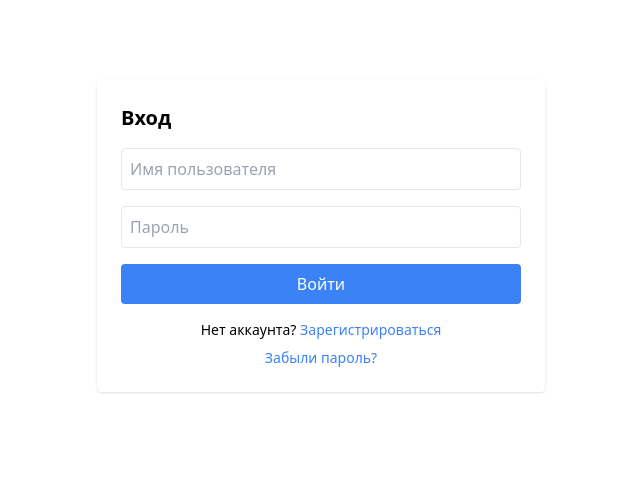
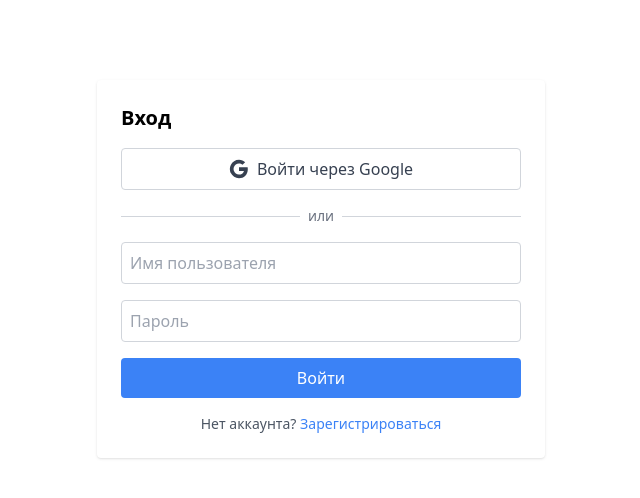
Before and after one commit to AlekseiCherniaev/expences_tracker_front, a React (Create React App) app: page /login in a window 1280 px wide. Shown: the top 498 px of the page, without its empty margins (319-959 px from the left). Built offline with nearby package versions, Linux system fonts and the light colour scheme.

Commit message:
feat: add third party auth

```diff
--- a/src/App.tsx
+++ b/src/App.tsx
@@ -8,6 +8,7 @@ import ResetPassword from './pages/ResetPassword';
 import Me from './pages/Me';
 import ResetPasswordConfirm from './pages/ResetPasswordConfirm';
 import CheckEmail from './pages/CheckEmail';
+import OAuthCallback from './pages/OAuthCallback';
 import Home from './pages/Home';
 
 function App() {
@@ -22,6 +23,7 @@ function App() {
           <Route path="/reset-password" element={<ResetPasswordConfirm />} />
           <Route path="/check-email" element={<CheckEmail />} />
           <Route path="/verify-email" element={<VerifyEmail />} />
+          <Route path="/oauth/callback" element={<OAuthCallback />} />
           <Route
             path="/"
             element={
--- a/src/context/AuthContext.tsx
+++ b/src/context/AuthContext.tsx
@@ -69,7 +69,16 @@ export const AuthProvider = ({ children }: { children: ReactNode }) => {
   useEffect(() => {
   const initAuth = async () => {
     try {
+      const urlParams = new URLSearchParams(window.location.search);
+      const accessTokenFromUrl = urlParams.get('access_token');
+
+      if (accessTokenFromUrl) {
+        setAccessToken(accessTokenFromUrl);
+        window.history.replaceState({}, '', window.location.pathname);
+      } else {
         await refreshToken();
+      }
+
       await refreshUser();
     } catch {
       setUser(null);
@@ -78,7 +87,6 @@ export const AuthProvider = ({ children }: { children: ReactNode }) => {
 
   initAuth();
 }, []);
-
   return (
     <AuthContext.Provider
       value={{ user, loginUser, registerUser, logoutUser, refreshUser }}
--- a/src/pages/Login.tsx
+++ b/src/pages/Login.tsx
@@ -1,14 +1,38 @@
-import { useState } from 'react';
+import { useState, useEffect } from 'react';
 import { useAuth } from '../context/AuthContext';
-import { useNavigate } from 'react-router-dom';
+import { useNavigate, useSearchParams } from 'react-router-dom';
 
 export default function Login() {
   const { loginUser } = useAuth();
   const navigate = useNavigate();
+  const [searchParams] = useSearchParams();
 
   const [username, setUsername] = useState('');
   const [password, setPassword] = useState('');
   const [error, setError] = useState<string | null>(null);
+
+  useEffect(() => {
+    const oauthError = searchParams.get('error');
+
+    if (oauthError) {
+      switch (oauthError) {
+        case 'oauth_cancelled':
+          setError('Авторизация через Google была отменена');
+          break;
+        case 'access_denied':
+          setError('Вы не предоставили доступ к вашему аккаунту Google');
+          break;
+        case 'oauth_failed':
+          setError('Ошибка авторизации через Google. Попробуйте еще раз.');
+          break;
+        default:
+          setError('Произошла ошибка при авторизации через Google');
+      }
+
+      const newUrl = window.location.pathname;
+      window.history.replaceState({}, '', newUrl);
+    }
+  }, [searchParams]);
 
   const handleSubmit = async (e: React.FormEvent) => {
     e.preventDefault();
@@ -21,45 +45,73 @@ export default function Login() {
     }
   };
 
+  const handleGoogleLogin = () => {
+    setError(null);
+    window.location.href = '/api/oauth/login-google';
+  };
+
   return (
     <div className="max-w-md mx-auto mt-20 p-6 bg-white rounded shadow">
       <h1 className="text-xl font-bold mb-4">Вход</h1>
-      {error && <p className="text-red-500 mb-2">{error}</p>}
+
+      {error && (
+        <div className="mb-4 p-3 bg-red-50 border border-red-200 rounded">
+          <p className="text-red-700 text-sm">{error}</p>
+        </div>
+      )}
+
+      <button
+        type="button"
+        onClick={handleGoogleLogin}
+        className="w-full bg-white border border-gray-300 text-gray-700 py-2 rounded hover:bg-gray-50 mb-4 flex items-center justify-center transition-colors"
+      >
+        <svg className="w-5 h-5 mr-2" viewBox="0 0 24 24">
+          <path fill="currentColor" d="M22.56 12.25c0-.78-.07-1.53-.2-2.25H12v4.26h5.92c-.26 1.37-1.04 2.53-2.21 3.31v2.77h3.57c2.08-1.92 3.28-4.74 3.28-8.09z"/>
+          <path fill="currentColor" d="M12 23c2.97 0 5.46-.98 7.28-2.66l-3.57-2.77c-.98.66-2.23 1.06-3.71 1.06-2.86 0-5.29-1.93-6.16-4.53H2.18v2.84C3.99 20.53 7.7 23 12 23z"/>
+          <path fill="currentColor" d="M5.84 14.09c-.22-.66-.35-1.36-.35-2.09s.13-1.43.35-2.09V7.07H2.18C1.43 8.55 1 10.22 1 12s.43 3.45 1.18 4.93l2.85-2.22.81-.62z"/>
+          <path fill="currentColor" d="M12 5.38c1.62 0 3.06.56 4.21 1.64l3.15-3.15C17.45 2.09 14.97 1 12 1 7.7 1 3.99 3.47 2.18 7.07l3.66 2.84c.87-2.6 3.3-4.53 6.16-4.53z"/>
+        </svg>
+        Войти через Google
+      </button>
+
+      <div className="relative my-4">
+        <div className="absolute inset-0 flex items-center">
+          <div className="w-full border-t border-gray-300" />
+        </div>
+        <div className="relative flex justify-center text-sm">
+          <span className="px-2 bg-white text-gray-500">или</span>
+        </div>
+      </div>
+
       <form onSubmit={handleSubmit} className="space-y-4">
         <input
           type="text"
           placeholder="Имя пользователя"
           value={username}
           onChange={(e) => setUsername(e.target.value)}
-          className="w-full border p-2 rounded"
+          className="w-full border border-gray-300 p-2 rounded focus:outline-none focus:ring-2 focus:ring-blue-500 focus:border-transparent"
+          required
         />
         <input
           type="password"
           placeholder="Пароль"
           value={password}
           onChange={(e) => setPassword(e.target.value)}
-          className="w-full border p-2 rounded"
+          className="w-full border border-gray-300 p-2 rounded focus:outline-none focus:ring-2 focus:ring-blue-500 focus:border-transparent"
+          required
         />
         <button
           type="submit"
-          className="w-full bg-blue-500 text-white py-2 rounded hover:bg-blue-600"
+          className="w-full bg-blue-500 text-white py-2 rounded hover:bg-blue-600 transition-colors"
         >
           Войти
         </button>
       </form>
 
-      <p className="mt-4 text-center text-sm">
+      <p className="mt-4 text-center text-sm text-gray-600">
         Нет аккаунта?{' '}
-        <a href="/register" className="text-blue-500 hover:underline">
+        <a href="/register" className="text-blue-500 hover:underline font-medium">
           Зарегистрироваться
-        </a>
-      </p>
-      <p className="mt-2 text-center text-sm">
-        <a
-          href="/reset-password-request"
-          className="text-blue-500 hover:underline"
-        >
-          Забыли пароль?
         </a>
       </p>
     </div>
--- /dev/null
+++ b/src/pages/OAuthCallback.tsx
@@ -0,0 +1,93 @@
+import { useEffect, useState } from 'react';
+import { useNavigate, useSearchParams } from 'react-router-dom';
+import { setAccessToken } from '../api/client';
+import { useAuth } from '../context/AuthContext';
+
+export default function OAuthCallback() {
+  const navigate = useNavigate();
+  const [searchParams] = useSearchParams();
+  const { refreshUser } = useAuth();
+  const [status, setStatus] = useState<'loading' | 'success' | 'error'>('loading');
+  const [error, setError] = useState<string | null>(null);
+
+  useEffect(() => {
+    const handleOAuthCallback = async () => {
+      try {
+        const getCookie = (name: string) => {
+          const match = document.cookie.match(new RegExp('(^| )' + name + '=([^;]+)'));
+          return match ? decodeURIComponent(match[2]) : null;
+        };
+
+        const accessToken = getCookie('access_token');
+
+        if (accessToken) {
+          setAccessToken(accessToken);
+          await refreshUser();
+          setStatus('success');
+          setTimeout(() => navigate('/'), 1000);
+        } else {
+          throw new Error('No access token found in cookies');
+        }
+      } catch (err) {
+        console.error('OAuth callback error:', err);
+        setError('Не удалось получить токен авторизации');
+        setStatus('error');
+        setTimeout(() => navigate('/login'), 3000);
+      }
+    };
+
+    handleOAuthCallback();
+  }, [navigate, refreshUser]);
+
+  if (status === 'error') {
+    return (
+      <div className="max-w-md mx-auto mt-20 p-6 bg-white rounded shadow text-center">
+        <div className="text-red-500 mb-4">
+          <svg className="w-16 h-16 mx-auto" fill="none" stroke="currentColor" viewBox="0 0 24 24">
+            <path strokeLinecap="round" strokeLinejoin="round" strokeWidth={2} d="M12 8v4m0 4h.01M21 12a9 9 0 11-18 0 9 9 0 0118 0z" />
+          </svg>
+        </div>
+        <h1 className="text-xl font-bold mb-2 text-red-600">Ошибка</h1>
+        <p className="mb-4 text-gray-600">{error}</p>
+        <p className="text-sm text-gray-500 mb-4">
+          Автоматический переход через 3 секунды...
+        </p>
+        <button
+          onClick={() => navigate('/login')}
+          className="w-full bg-blue-500 text-white py-2 rounded hover:bg-blue-600 transition-colors"
+        >
+          Вернуться к входу
+        </button>
+      </div>
+    );
+  }
+
+  if (status === 'success') {
+    return (
+      <div className="max-w-md mx-auto mt-20 p-6 bg-white rounded shadow text-center">
+        <div className="text-green-500 mb-4">
+          <svg className="w-16 h-16 mx-auto" fill="none" stroke="currentColor" viewBox="0 0 24 24">
+            <path strokeLinecap="round" strokeLinejoin="round" strokeWidth={2} d="M9 12l2 2 4-4m6 2a9 9 0 11-18 0 9 9 0 0118 0z" />
+          </svg>
+        </div>
+        <h1 className="text-xl font-bold mb-2 text-green-600">Успешно!</h1>
+        <p className="mb-4 text-gray-600">Авторизация прошла успешно</p>
+        <p className="text-sm text-gray-500">
+          Перенаправление на главную страницу...
+        </p>
+      </div>
+    );
+  }
+
+  return (
+    <div className="max-w-md mx-auto mt-20 p-6 bg-white rounded shadow text-center">
+      <h1 className="text-xl font-bold mb-4">Завершение входа...</h1>
+      <div className="flex justify-center mb-4">
+        <div className="animate-spin rounded-full h-12 w-12 border-b-2 border-blue-500"></div>
+      </div>
+      <p className="text-sm text-gray-600">
+        Пожалуйста, подождите
+      </p>
+    </div>
+  );
+}
```
Lines whose indentation alone changed are shown as unchanged.
